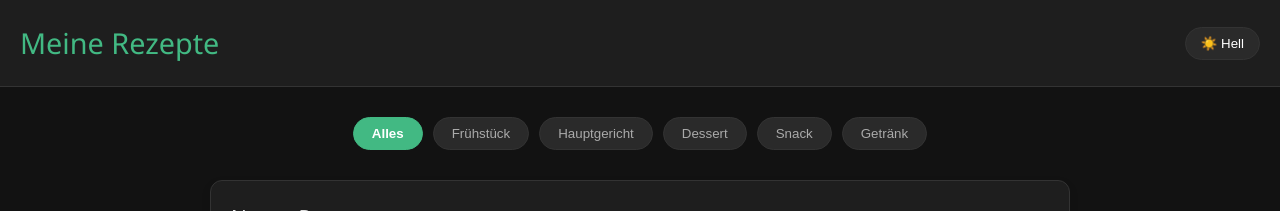
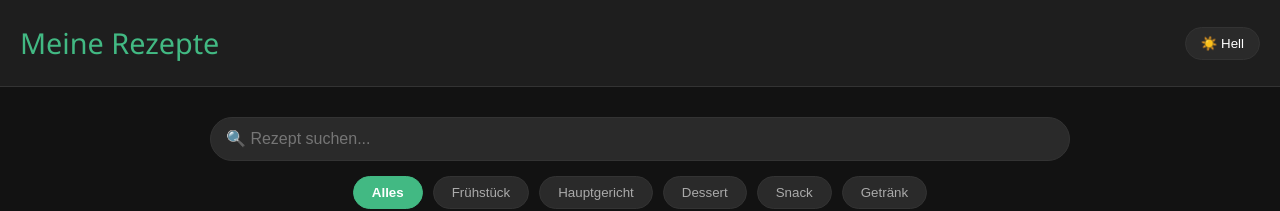
Before and after one commit to Arpha0/Webtech-frontend, a Vue app: page / in a window 1280 px wide. Shown: the top 211 px of the page. Built offline with nearby package versions, Linux system fonts and the light colour scheme; no server answers; the HTML template or start-up script is replaced by a standard one.

Commit message:
Suchleiste

```diff
--- a/src/components/RezeptListe.vue
+++ b/src/components/RezeptListe.vue
@@ -27,12 +27,28 @@ const activeFilter = ref('Alle')
 // Hole die URL aus der Umgebungsvariable (oder nutze localhost als Fallback)
 const baseUrl = import.meta.env.VITE_BACKEND_BASE_URL || 'http://localhost:8080'
 
-// Filter-Logik
+const suchbegriff = ref('')
+
 const visibleRezepte = computed(() => {
-  if (activeFilter.value === 'Alle') {
-    return Rezepte.value;
+  // Zuerst nehmen wir alle Rezepte
+  let gefilterteListe = Rezepte.value;
+
+  // 1. Nach Kategorie filtern
+  if (activeFilter.value !== 'Alle') {
+    gefilterteListe = gefilterteListe.filter(r => r.kategorie === activeFilter.value);
   }
-  return Rezepte.value.filter(r => r.kategorie === activeFilter.value);
+
+  // 2. Nach Suchbegriff filtern
+  if (suchbegriff.value.trim() !== '') {
+    const term = suchbegriff.value.toLowerCase();
+    gefilterteListe = gefilterteListe.filter(r =>
+      // Wir suchen im Namen ODER in der Anleitung
+      r.nameRezept.toLowerCase().includes(term) ||
+      r.anleitungRezept.toLowerCase().includes(term)
+    );
+  }
+
+  return gefilterteListe;
 })
 
 const onFileSelected = (event: Event) => {
@@ -149,6 +165,15 @@ onMounted(() => requestRezepte())
 
     <div class="container">
 
+      <div class="search-container">
+        <input
+          v-model="suchbegriff"
+          placeholder="🔍 Rezept suchen..."
+          class="search-input"
+        />
+        <button v-if="suchbegriff" @click="suchbegriff = ''" class="clear-search">❌</button>
+      </div>
+
       <div class="filter-bar">
         <button
           @click="activeFilter = 'Alle'"
@@ -225,10 +250,9 @@ onMounted(() => requestRezepte())
 </template>
 
 <style scoped>
-/* Reset & Global */
 * { box-sizing: border-box; }
 
-/* HIER SIND DIE VARIABLEN FÜR DARK/LIGHT MODE */
+/* VARIABLEN FÜR DARK/LIGHT MODE */
 .page-wrapper {
   /* Standard: Dunkel */
   --bg-color: #121212;
@@ -250,7 +274,7 @@ onMounted(() => requestRezepte())
   transition: background-color 0.3s, color 0.3s;
 }
 
-/* Wenn Light-Mode aktiv ist, überschreiben wir die Variablen */
+/* Wenn Light-Mode aktiv ist, überschreiben die Variablen */
 .page-wrapper.light-theme {
   --bg-color: #f4f6f8;
   --text-main: #2c3e50;
@@ -271,6 +295,41 @@ onMounted(() => requestRezepte())
   display: flex; justify-content: space-between; align-items: center; /* Layout für Button */
 }
 .app-header h1 { margin: 0; color: var(--accent); font-size: 1.8rem; }
+
+/* SUCHLEISTE */
+.search-container {
+  margin-bottom: 15px;
+  position: relative; /* Damit das X absolut positioniert werden kann */
+  max-width: 100%;
+}
+
+.search-input {
+  width: 100%;
+  padding: 12px 40px 12px 15px; /* Rechts Platz für das X */
+  background: var(--input-bg);
+  border: 1px solid var(--border-color);
+  color: var(--input-text);
+  border-radius: 25px; /* Rundere Ecken sehen moderner aus */
+  font-size: 1rem;
+  outline: none;
+  transition: border-color 0.2s, box-shadow 0.2s;
+}
+
+.search-input:focus {
+  border-color: var(--accent);
+  box-shadow: 0 0 8px rgba(66, 185, 131, 0.3);
+}
+
+.clear-search {
+  position: absolute;
+  right: 15px;
+  top: 50%;
+  transform: translateY(-50%);
+  background: none;
+  border: none;
+  cursor: pointer;
+  font-size: 0.9rem;
+}
 
 /* Neuer Button Style */
 .theme-btn {
```
